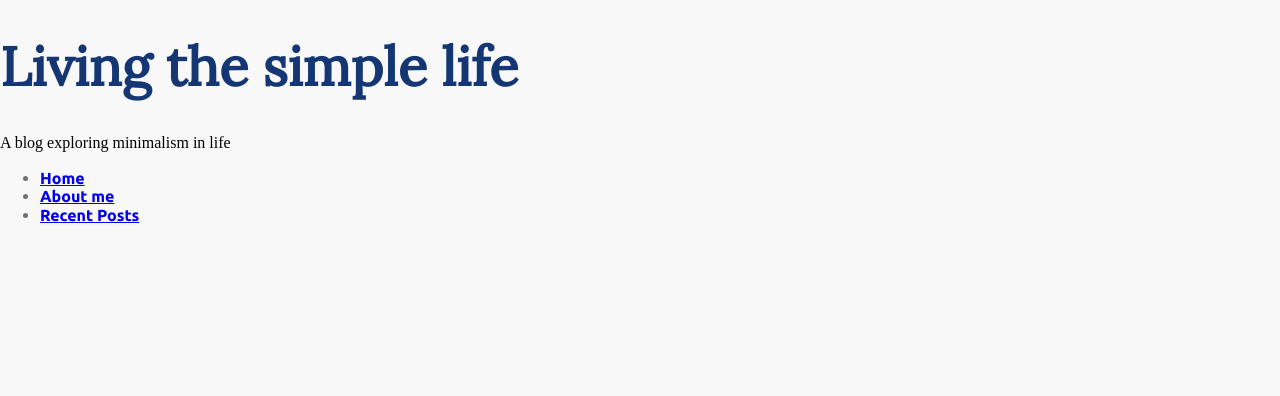
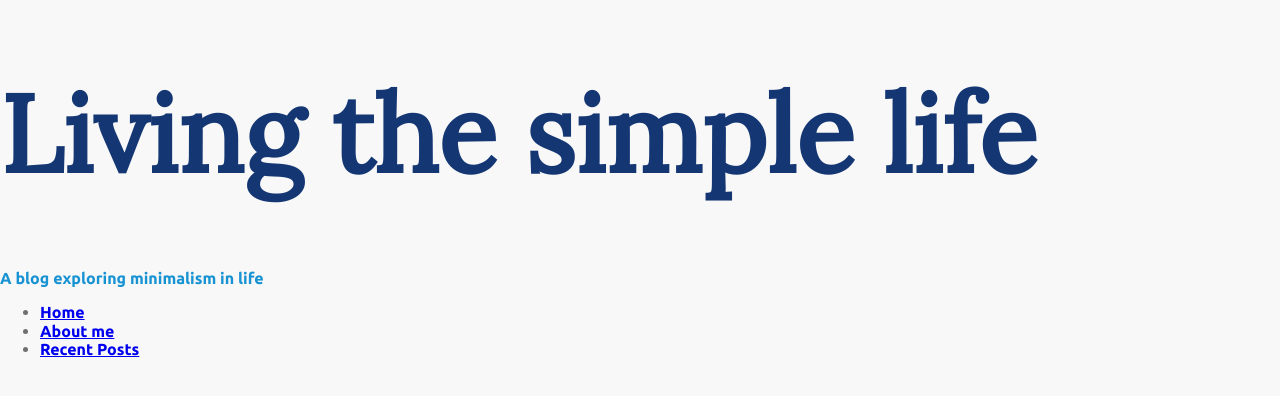
Before and after one commit to mf-dlcz/navbar, a website built with Vite: page index.html in a window 1280 px wide. Built offline with nearby package versions, Linux system fonts and the light colour scheme.

Commit message:
Updated class values

```diff
--- a/css/styles.css
+++ b/css/styles.css
@@ -6,13 +6,13 @@ body {
  *      Typography
  */
 
- h1 {
+ .page-title {
     font-family: 'Lora', serif;
     font-size: 3.375rem;
     color: #143774;
  }
 
- h3 {
+.subtitle {
     font-family: 'Ubuntu', sans-serif;
     font-weight: bold;
     font-size: 1rem;
```
